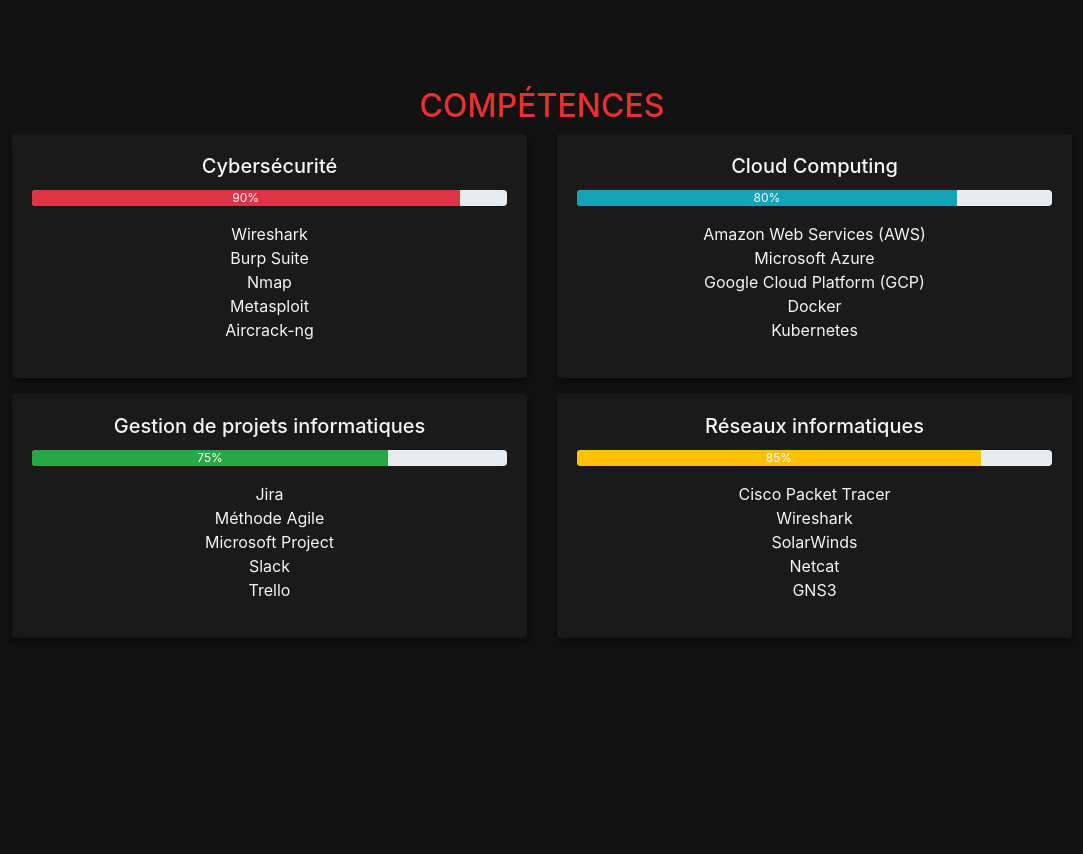
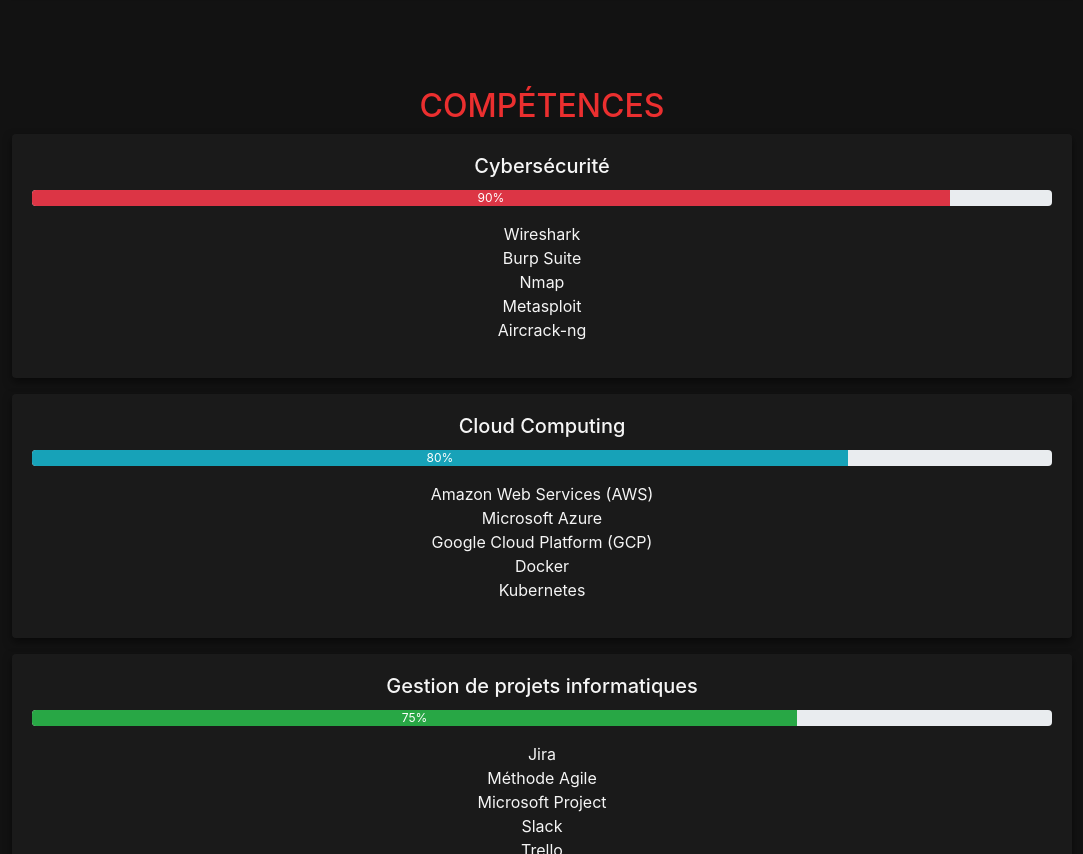
Before and after one commit to saidia10/portfolio.github.io, a plain HTML site: page index.html in a window 1280 px wide. Shown: the part 640-1494 px from the top of the page, without its empty margins (98-1181 px from the left). Before the commit the page ends 1334 px from the top, so only its background shows below. Drawn offline with nearby package versions, Linux system fonts and the light colour scheme.

Commit message:
Update index.html

```diff
--- a/index.html
+++ b/index.html
@@ -62,9 +62,7 @@
     <div class="container section hidden">
         <h2 class="text-center">Compétences</h2>
 
-        <div class="row">
         <!-- Compétence en Cybersécurité -->
-            <div class="col-md-6">
         <div class="card mb-3">
             <div class="card-body">
                 <h5 class="card-title">Cybersécurité</h5>
@@ -82,10 +80,8 @@
                 </ul>
             </div>
         </div>
-            </div>
 
         <!-- Compétence en Cloud Computing -->
-            <div class="col-md-6">
         <div class="card mb-3">
             <div class="card-body">
                 <h5 class="card-title">Cloud Computing</h5>
@@ -103,12 +99,8 @@
                 </ul>
             </div>
         </div>
-            </div>
-        </div>
 
         <!-- Compétence en Gestion de projets informatiques -->
-        <div class="row">
-            <div class="col-md-6">
         <div class="card mb-3">
             <div class="card-body">
                 <h5 class="card-title">Gestion de projets informatiques</h5>
@@ -126,10 +118,8 @@
                 </ul>
             </div>
         </div>
-            </div>
 
         <!-- Compétence en Réseaux informatiques -->
-            <div class="col-md-6">
         <div class="card mb-3">
             <div class="card-body">
                 <h5 class="card-title">Réseaux informatiques</h5>
@@ -148,8 +138,6 @@
             </div>
         </div>
     </div>
-        </div>
-    </div>
 
     <!-- Charger les scripts à la fin pour optimiser le rendu -->
     <script src="https://code.jquery.com/jquery-3.2.1.slim.min.js"></script>
```
Lines whose indentation alone changed are shown as unchanged.
